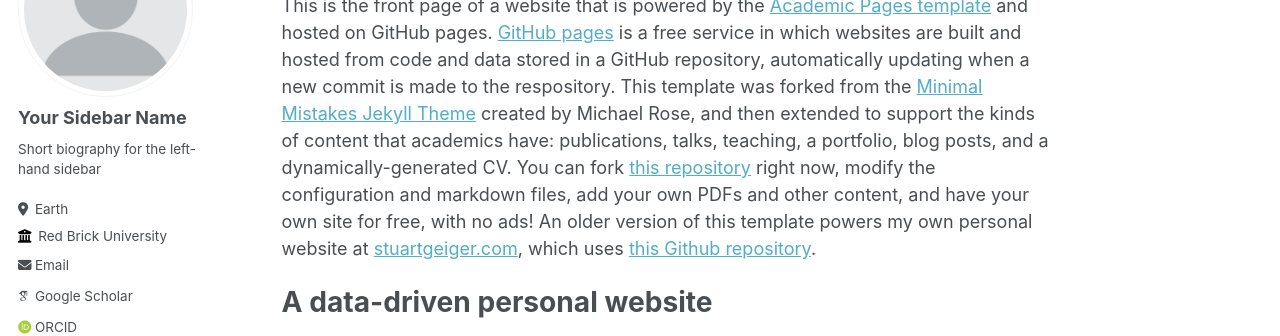
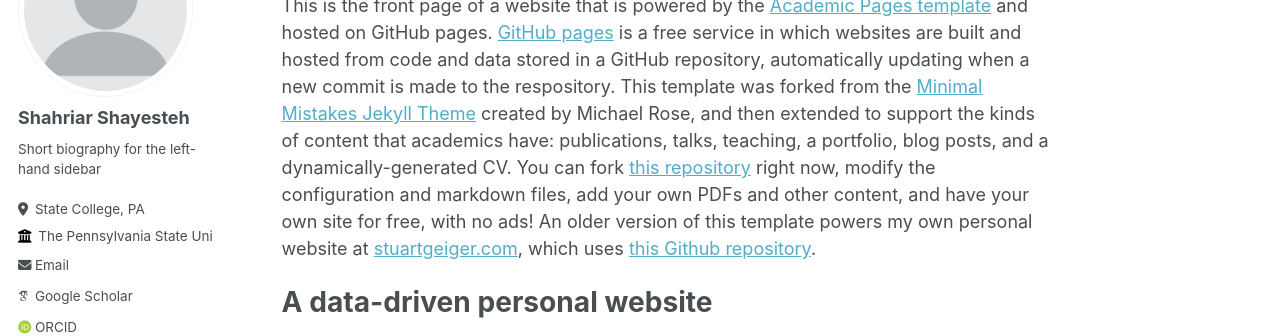
Before and after one commit to shahriarshayesteh/shahriarshayesteh.github.io, a Jekyll site: the page built from _pages/about.md, in a window 1280 px wide. Shown: the part 184-520 px from the top of the page. Built offline with Jekyll 4.4.1, drawn with Linux system fonts in a browser that asks for light colours; some web fonts are replaced.

Commit message:
Update _config.yml

```diff
--- a/_config.yml
+++ b/_config.yml
@@ -22,11 +22,11 @@ repository               : "academicpages/academicpages.github.io"
 author:
   # Biographic information
   avatar           : "profile.png"
-  name             : "Your Sidebar Name"
-  pronouns         : # example: "she/her"
+  name             : "Shahriar Shayesteh"
+  pronouns         : # example: "He/Him"
   bio              : "Short biography for the left-hand sidebar"
-  location         : "Earth"
-  employer         : "Red Brick University"
+  location         : "State College, PA"
+  employer         : "The Pennsylvania State University"
   uri              : # URL
   email            : "none@example.org"
 
```
